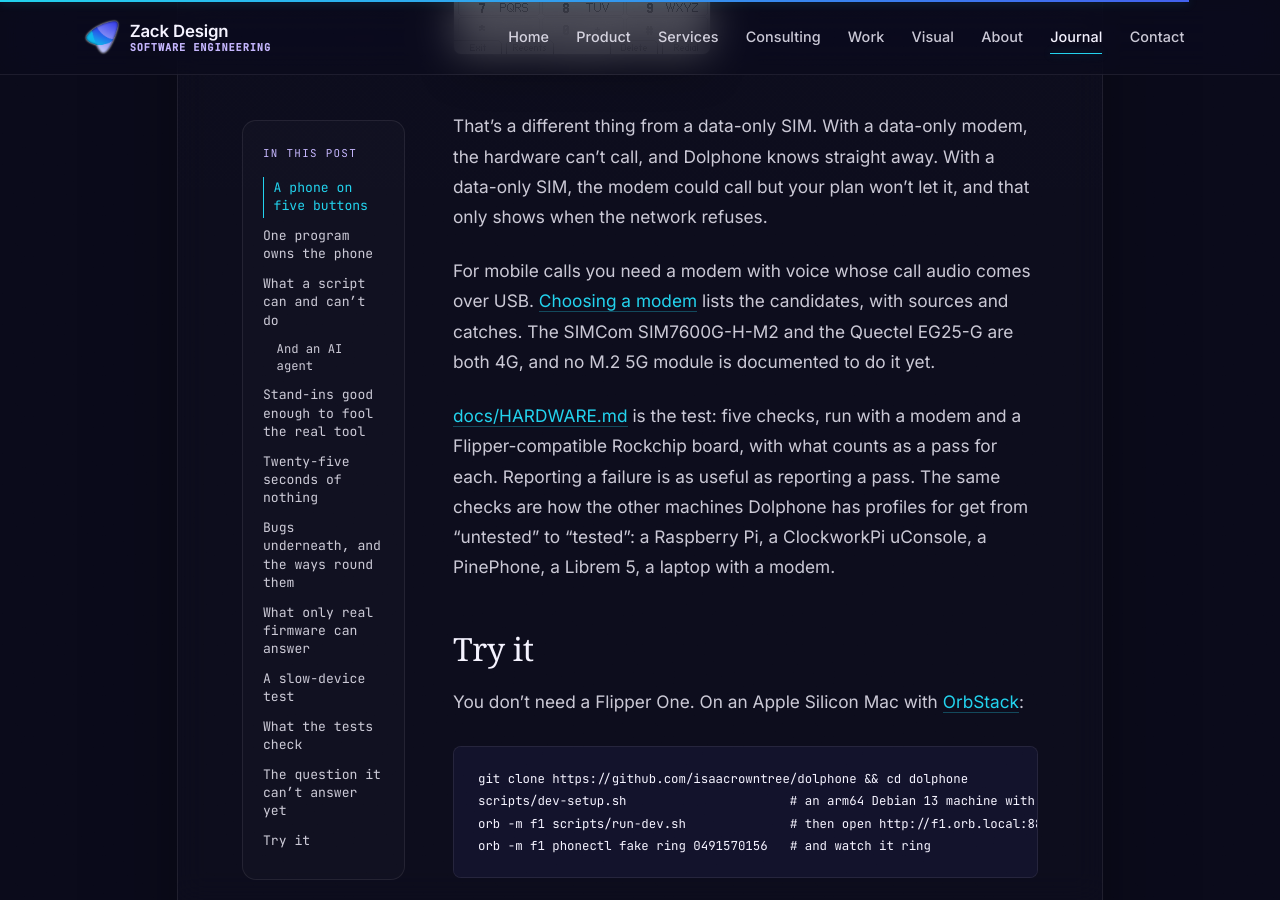
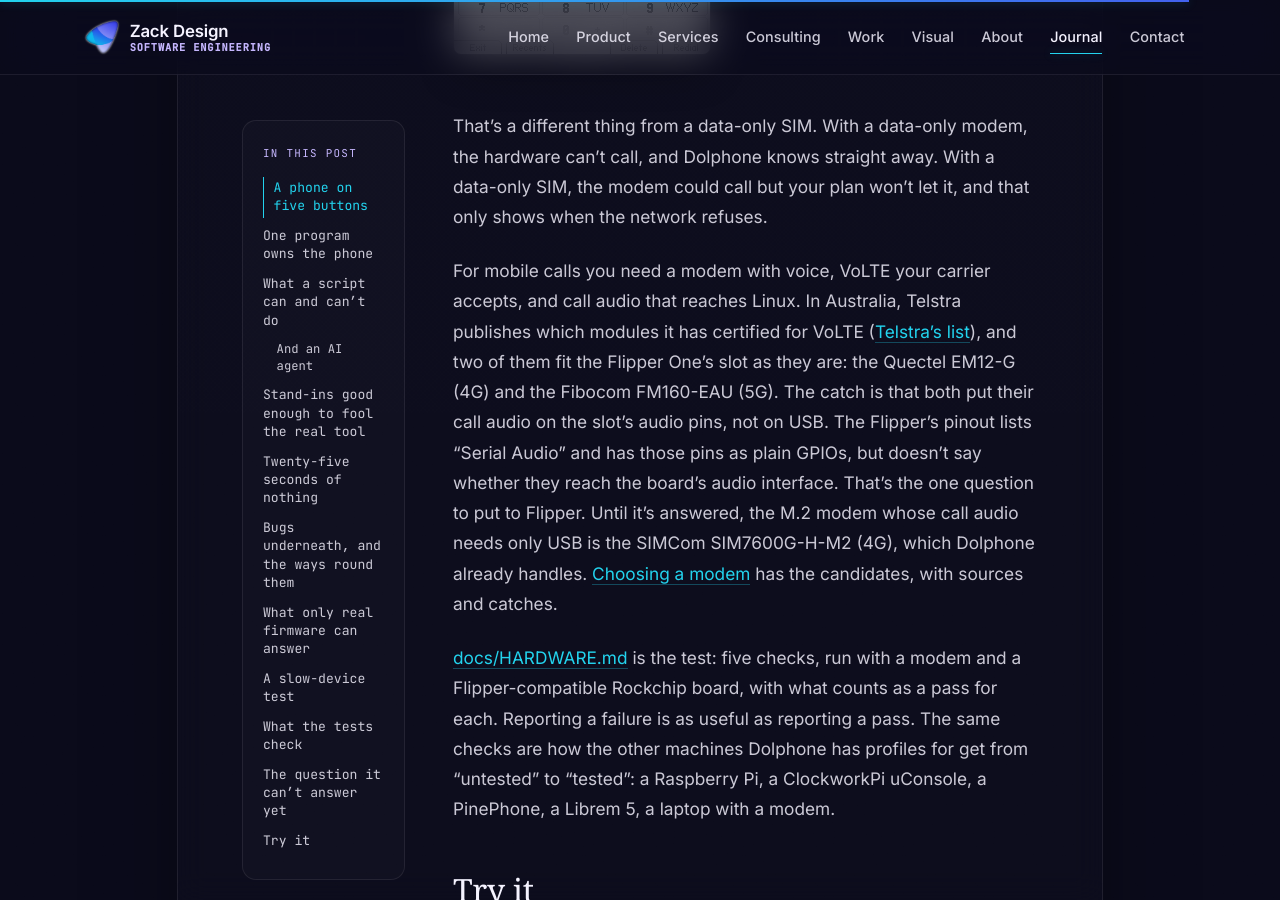
Before and after one commit to zackdesign/zackdesign.github.io, a Jekyll site: the page built from _posts/2026-10-29-dolphone.md, in a window 1280 px wide and 900 px high, scrolled down 15560 px. Built offline with Jekyll 4.4.1, drawn with Linux system fonts in a browser that asks for light colours; some web fonts are replaced.

Commit message:
Dolphone post: which modems can call in Australia
Co-Authored-By: Claude Opus 5.5 <noreply@anthropic.com>
Claude-Session: https://claude.ai/code/session_01UdycNdb8PBPy7WTyWjqGok

```diff
--- a/_posts/2026-10-29-dolphone.md
+++ b/_posts/2026-10-29-dolphone.md
@@ -199,7 +199,7 @@ So Dolphone treats a modem like that as what it is, a texts-and-data phone. The
 
 That's a different thing from a data-only SIM. With a data-only modem, the hardware can't call, and Dolphone knows straight away. With a data-only SIM, the modem could call but your plan won't let it, and that only shows when the network refuses.
 
-For mobile calls you need a modem with voice whose call audio comes over USB. [Choosing a modem](https://isaacrowntree.com/dolphone/MODEMS.html) lists the candidates, with sources and catches. The SIMCom SIM7600G-H-M2 and the Quectel EG25-G are both 4G, and no M.2 5G module is documented to do it yet.
+For mobile calls you need a modem with voice, VoLTE your carrier accepts, and call audio that reaches Linux. In Australia, Telstra publishes which modules it has certified for VoLTE ([Telstra's list](https://www.telstra.com.au/content/dam/shared-component-assets/tecom/iot/capabilities/certified-devices/telstra-m2m-certified-devices-modules.pdf)), and two of them fit the Flipper One's slot as they are: the Quectel EM12-G (4G) and the Fibocom FM160-EAU (5G). The catch is that both put their call audio on the slot's audio pins, not on USB. The Flipper's pinout lists "Serial Audio" and has those pins as plain GPIOs, but doesn't say whether they reach the board's audio interface. That's the one question to put to Flipper. Until it's answered, the M.2 modem whose call audio needs only USB is the SIMCom SIM7600G-H-M2 (4G), which Dolphone already handles. [Choosing a modem](https://isaacrowntree.com/dolphone/MODEMS.html) has the candidates, with sources and catches.
 
 [docs/HARDWARE.md](https://isaacrowntree.com/dolphone/HARDWARE.html) is the test: five checks, run with a modem and a Flipper-compatible Rockchip board, with what counts as a pass for each. Reporting a failure is as useful as reporting a pass. The same checks are how the other machines Dolphone has profiles for get from "untested" to "tested": a Raspberry Pi, a ClockworkPi uConsole, a PinePhone, a Librem 5, a laptop with a modem.
 
```
